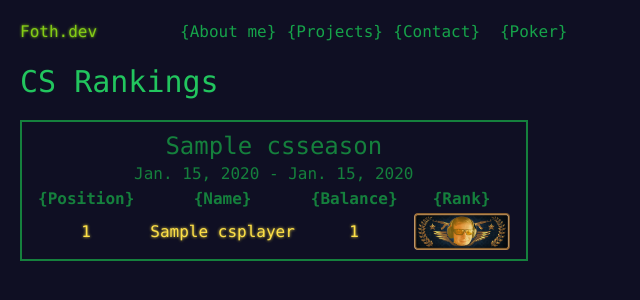
After one commit to NicoFoth/Foth.dev-2.0, a Django app: page /cs/ in a window 1280 px wide. The commit adds this page. Shown: the top 300 px of the page, without its empty margins (0-640 px from the left). Run offline with Django 3.2, Linux system fonts and the light colour scheme; tables that the repository leaves empty hold one stand-in row (values such as "Sample post"); style sheets or scripts are compiled from the project's sources; some libraries are stand-ins or nearby versions.

Commit message:
Added the first version of the season overview

```diff
--- /dev/null
+++ b/csgo/templates/csgo/cs_overview.html
@@ -0,0 +1,60 @@
+{% extends 'base.html' %}
+{% load static %}
+
+
+{% block content %}
+<h1 class="text-3xl text-green-500">CS Rankings</h1>
+{% for season, players in seasons.items %}
+<div class="w-fit border-2 border-green-700 p-2 text-green-700 text-center my-5 overflow-auto">
+  <h2 class="text-2xl text-green-700 text-center"><a href="{% url 'season_overview' season_id=season.id %}">{{ season }}</a></h2>
+  <p class="text-center">{{ season.startDate }} - {{ season.endDate }}</p>
+  <table class="text-center mx-auto">
+    <thead>
+      <tr>
+        <th class="px-2">{Position}</th>
+        <th class="px-2">{Name}</th>
+        <th class="px-2">{Balance}</th>
+        <th class="px-2">{Rank}</th>
+      </tr>
+    </thead>
+    <tbody>
+      {% for player in players %}
+      {% if forloop.counter == 1 %}
+      <tr class="text-yellow-300 text-shadow-aoc shadow-yellow-300">
+      {% elif forloop.counter == 2 %}
+      <tr class="text-zinc-300 text-shadow-aoc shadow-zinc-300">
+      {% elif forloop.counter == 3 %}
+      <tr class="text-yellow-700 text-shadow-aoc shadow-yellow-700">
+      {% else %}
+      <tr>
+      {% endif %}
+        <td class="px-2">{{ forloop.counter }}</td>
+        <td class="px-2">{{ player.0 }}</td>
+        <td class="px-2">{{ player.1 }}</td>
+        {% if forloop.first %}
+        <td class="px-2">
+          <img src="{% static 'csgo/niko.png' %}" class="w-24">
+        </td>
+        {% elif forloop.last %}
+        <td class="px-2"><img src="{% static 'csgo/schublade.png' %}" class="w-24"></td>
+        {% elif player.1 > 1625 %}
+        <td class="px-2"><img src="{% static 'csgo/omega.png' %}" class="w-24"></td>
+        {% elif player.1 > 1575 %}
+        <td class="px-2"><img src="{% static 'csgo/alpha.png' %}" class="w-24"></td>
+        {% elif player.1 > 1525 %}
+        <td class="px-2"><img src="{% static 'csgo/beta.png' %}" class="w-24"></td>
+        {% elif player.1 > 1450 %}
+        <td class="px-2"><img src="{% static 'csgo/gamma.png' %}" class="w-24"></td>
+        {% elif player.1 > 1350 %}
+        <td class="px-2"><img src="{% static 'csgo/beep_boop.png' %}" class="w-24"></td>
+        {% elif player.1 > 1200 %}
+        <td class="px-2"><img src="{% static 'csgo/bots.png' %}" class="w-24"></td>
+        {% endif %}
+      </tr>
+
+      {% endfor %}
+    </tbody>
+  </table>
+</div>
+{% endfor %}
+{% endblock %}
--- a/csgo/templates/csgo/player_profile.html
+++ /dev/null
@@ -1,6 +0,0 @@
-{% extends 'base_new.html' %}
-{% block content %}
-
-{{ player.name }}
-
-{% endblock content %}
--- a/csgo/urls.py
+++ b/csgo/urls.py
@@ -3,7 +3,7 @@ from django.urls import path
 from . import views
 
 urlpatterns=[
-    path('', views.show_csgo_stats, name="show_csgo_stats"),
+    path('', views.cs_overview, name="cs_overview"),
     path('select-players', views.select_players, name="select_players"),
-    path('<str:steam_id>', views.player_profile, name="player_profile")
+    path('seasons/<str:season_id>', views.season_overview, name="season_overview"),
 ]
--- a/csgo/views.py
+++ b/csgo/views.py
@@ -1,10 +1,11 @@
 from django.shortcuts import render, redirect
+from django.db.models import Count
 from .models import *
 from .forms import SelectPlayers
 from .generate_team import generate
 from django.contrib import messages
 
-def show_csgo_stats(request):
+def cs_overview(request):
     seasons = {}
     seasons_query = CSSeason.objects.all()
 
@@ -14,10 +15,15 @@ def show_csgo_stats(request):
         for seasonplayerelo in seasonplayerelos:
             seasons[season].append((seasonplayerelo.player.name, seasonplayerelo.elo))
 
+    return render(request, "csgo/cs_overview.html", {"seasons": seasons})
 
 
-
-    return render(request, "csgo/show_csgo_stats.html", {"seasons": seasons})
+def season_overview(request, season_id):
+    season_object = CSSeason.objects.get(pk=season_id)
+    ranked_players = CSPlayerMatch.objects.filter(match__season=season_id).values('player').annotate(game_count=Count('player')).filter(game_count__gte=10).values_list('player', flat=True)
+    seasonplayerelos = CSPlayerSeasonElo.objects.filter(season=season_object, player__in=ranked_players).select_related().order_by("-elo")
+    unrankedplayers = CSPlayerMatch.objects.filter(match__season=season_id).exclude(player__in=ranked_players)
+    return render(request, "csgo/season_overview.html", {"season": season_object, "seasonplayerdata": seasonplayerelos, "unrankedplayers": unrankedplayers})
 
 def select_players(request):
 
--- a/webservice/urls.py
+++ b/webservice/urls.py
@@ -20,7 +20,7 @@ from django.urls import path, include
 urlpatterns = [
     path('admin/', admin.site.urls),
     path('', include("static_sites.urls"), name="static-sites"),
-    path('csgo/', include("csgo.urls"), name="csgo"),
+    path('cs/', include("csgo.urls"), name="cs"),
     path('poker/', include("poker.urls"), name="poker"),
     path('projects/', include("projects.urls"), name="projects"),
     path('__reload__/', include('django_browser_reload.urls')),
```
Also changed, not shown: csgo/templates/csgo/season_overview.html (renamed from csgo/templates/csgo/show_csgo_stats.html, +25 -9 lines).
